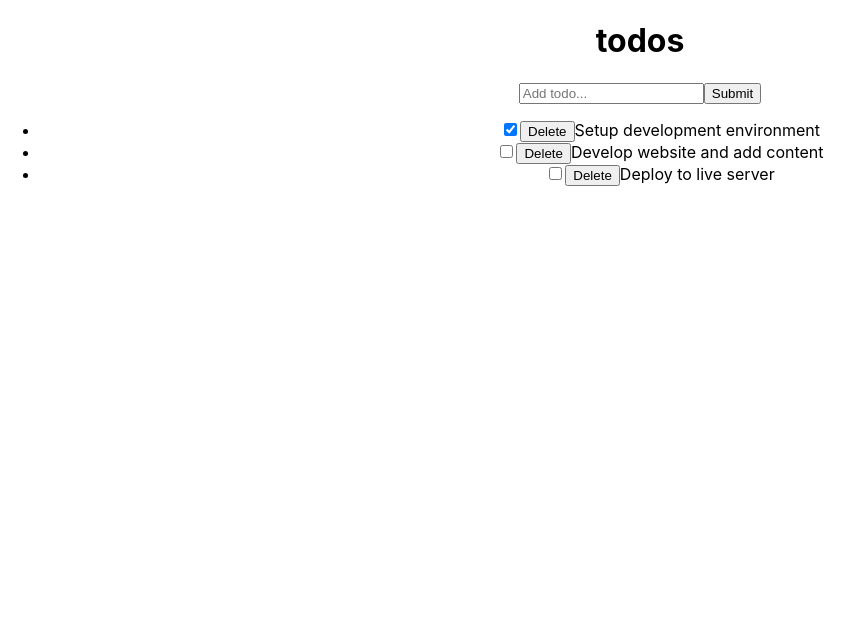
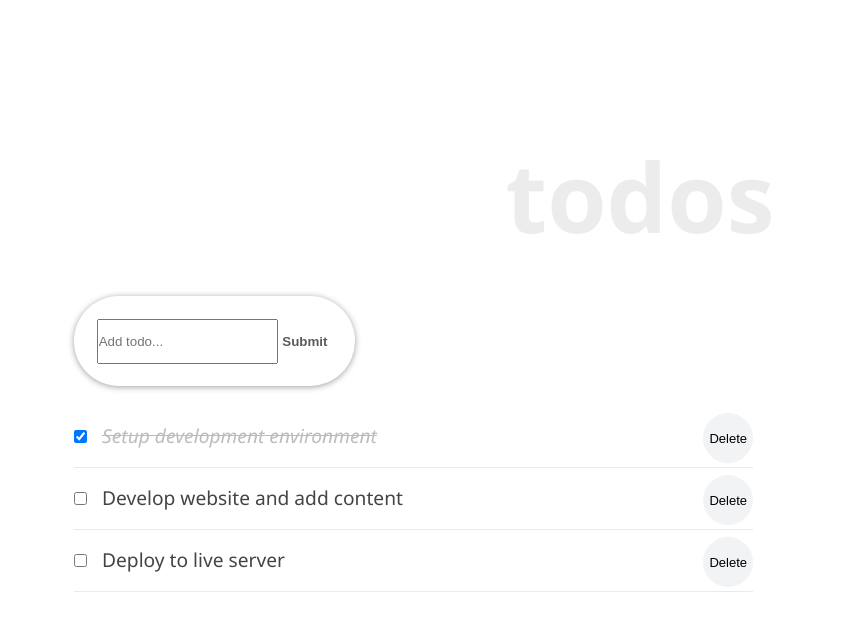
Before and after one commit to Rocio01/react-todo-app, a React (Create React App) app: page / in a window 1280 px wide. Shown: the top 624 px of the page, without its empty margins (0-863 px from the left). Built offline with nearby package versions, Linux system fonts and the light colour scheme.

Commit message:
Add style

```diff
--- a/src/App.css
+++ b/src/App.css
@@ -1,38 +1,76 @@
+* {
+  box-sizing: border-box;
+  margin: 0;
+  padding: 0;
+}
 .App {
-  text-align: center;
+  width: 90%;
+  margin: 0 5%;
 }
 
-.App-logo {
-  height: 40vmin;
-  pointer-events: none;
+body {
+  font-family: "Segoe UI", Arial, sans-serif;
+  line-height: 1.4;
+  color: #444;
+  background: #fff;
+  height: 100vh;
 }
 
-@media (prefers-reduced-motion: no-preference) {
-  .App-logo {
-    animation: App-logo-spin infinite 20s linear;
-  }
+.container {
+  display: flex;
+  flex-direction: column;
+  justify-content: center;
+  align-items: center;
+  max-width: 600px;
+  margin: 0 auto;
 }
 
-.App-header {
-  background-color: #282c34;
-  min-height: 100vh;
-  display: flex;
-  flex-direction: column;
-  align-items: center;
-  justify-content: center;
-  font-size: calc(10px + 2vmin);
-  color: white;
+.inner {
+  width: 100%;
+  padding: 8rem 10px 4rem;
 }
 
-.App-link {
-  color: #61dafb;
+.form-container {
+  width: fit-content;
+  padding: 2%;
+  margin-bottom: 20px;
+  display: flex;
+  border-radius: calc(0.5 * 100px);
+  box-shadow: 0 1px 6px 0 rgba(0, 0, 0, 0.38);
+  justify-content: space-evenly;
 }
 
-@keyframes App-logo-spin {
-  from {
-    transform: rotate(0deg);
-  }
-  to {
-    transform: rotate(360deg);
-  }
+.input-text {
+  font-size: 1rem;
+  padding: 2%;
+  font-weight: 400;
+  width: 85%;
+  padding-right: 5px;
+  padding-left: 10px;
+  border-radius: calc(0.5 * 100px);
 }
+
+.input-text::placeholder {
+  color: #000;
+}
+
+.input-submit {
+  background: transparent;
+  color: #5b5b5b;
+  text-transform: capitalize;
+  cursor: pointer;
+  font-weight: 600;
+  margin-right: 10px;
+  padding: 2%;
+}
+
+.input-text,
+.input-submit {
+  height: 45px;
+  outline: none;
+  border: none;
+}
+
+ul {
+  width: 60%;
+}
--- a/src/Header.js
+++ b/src/Header.js
@@ -1,9 +1,28 @@
 import React from 'react';
 
-const Header = () => (
-  <header>
-    <h1>todos</h1>
-  </header>
-);
+const Header = () => {
+  const headerStyle = {
+    padding: '20px 0',
+    lineHeight: '1.5em',
+  };
+
+  return (
+    <header style={headerStyle}>
+      <h1
+        style={{
+          fontSize: '6rem',
+          fontWeight: '600',
+          marginBottom: '2rem',
+          lineHeight: '1em',
+          color: '#ececec',
+          textTransform: 'lowercase',
+          textAlign: 'center',
+        }}
+      >
+        todos
+      </h1>
+    </header>
+  );
+};
 
 export default Header;
--- a/src/InputTodo.js
+++ b/src/InputTodo.js
@@ -20,17 +20,21 @@
 
   handleSubmit = (e) => {
     e.preventDefault();
-    this.props.addTodoProps(this.state.title);
-    console.log(this.state.title);
-    this.setState({
-      title: '',
-    });
+    if (this.state.title.trim()) {
+      this.props.addTodoProps(this.state.title);
+      console.log(this.state.title);
+      this.setState({
+        title: '',
+      });
+    } else {
+      alert('Please write an item');
+    }
   }
 
   render() {
     return (
       <div>
-        <form>
+        <form className="form-container">
           <input
             type="text"
             placeholder="Add todo..."
@@ -38,7 +42,7 @@
             name="title"
             onChange={this.onChange}
           />
-          <button type="button" onClick={this.handleSubmit}>Submit</button>
+          <button type="button" onClick={this.handleSubmit} className="input-submit">Submit</button>
         </form>
 
       </div>
--- a/src/TodoContainer.js
+++ b/src/TodoContainer.js
@@ -72,7 +72,8 @@
 
   render() {
     return (
-      <div>
+      <div className="Container">
+        <div className="inner">
           <Header />
           <InputTodo addTodoProps={this.addTodoItem} />
           <TodosList
@@ -81,6 +82,7 @@
             deleteTodoProps={this.delTodo}
           />
         </div>
+      </div>
     );
   }
 }
--- a/src/TodoItem.js
+++ b/src/TodoItem.js
@@ -1,17 +1,28 @@
 import React, { PureComponent } from 'react';
+import styles from './TodoItem.module.css';
 /* eslint-disable react/prop-types */ // TODO: upgrade to latest eslint tooling
 /* eslint-disable react/destructuring-assignment */
 export default class TodoItem extends PureComponent {
   render() {
+    const { completed, id, title } = this.props.todo;
+    const completedStyle = {
+      fontStyle: 'italic',
+      color: '#595959',
+      opacity: 0.4,
+      textDecoration: 'line-through',
+    };
     return (
-      <li>
+      <li className={styles.item}>
         <input
           type="checkbox"
+          className={styles.checkbox}
           checked={this.props.todo.completed}
-          onChange={() => this.props.handleChangeProps(this.props.todo.id)}
+          onChange={() => this.props.handleChangeProps(id)}
         />
-        <button type="button" onClick={() => this.props.deleteTodoProps(this.props.todo.id)}>Delete</button>
-        {this.props.todo.title}
+        <button type="button" onClick={() => this.props.deleteTodoProps(id)}>Delete</button>
+        <span style={completed ? completedStyle : null}>
+          {title}
+        </span>
       </li>
     );
   }
--- /dev/null
+++ b/src/TodoItem.module.css
@@ -0,0 +1,23 @@
+.item {
+  font-size: 1.2rem;
+  list-style-type: none;
+  padding: 17px 0px;
+  border-bottom: 1px solid #eaeaea;
+}
+
+.checkbox {
+  margin-right: 15px;
+}
+
+.item button {
+  font-size: 13px;
+  background: #f1f3f4;
+  border: none;
+  cursor: pointer;
+  float: right;
+  outline: none;
+  border-radius: 100px;
+  height: 50px;
+  width: 50px;
+  margin: -10px 0 0 10px;
+}
--- a/src/index.js
+++ b/src/index.js
@@ -1,6 +1,7 @@
 import React from 'react';
 import ReactDOM from 'react-dom';
 import './index.css';
+import './App.css';
 import App from './App';
 
 ReactDOM.render(
```
Also changed, not shown: src/index.css (+17 -3 lines). Lines whose indentation alone changed are shown as unchanged.
